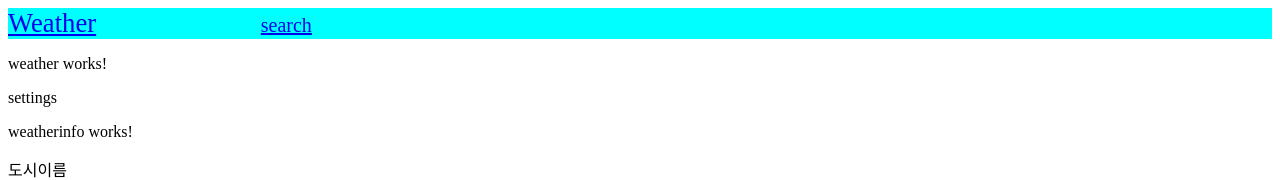
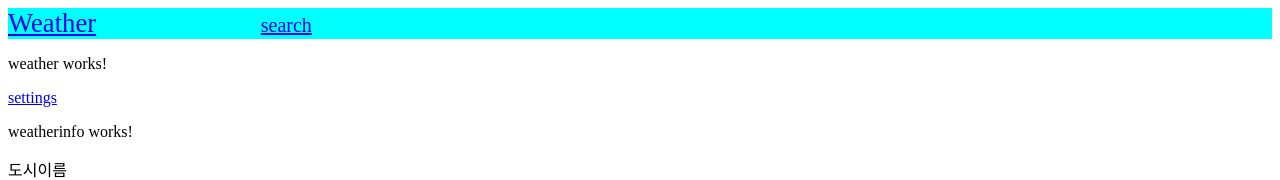
Before and after one commit to wookikiik/angular_study, an Angular app: page /weather in a window 1280 px wide. Shown: the top 180 px of the page. Built offline with nearby package versions, Linux system fonts and the light colour scheme.

Commit message:
weather 컴포넌트에 세팅 페이지 이동 버튼 추가

```diff
--- a/projects/han/src/app/weather/weather.component.html
+++ b/projects/han/src/app/weather/weather.component.html
@@ -1,3 +1,3 @@
 <p>weather works!</p>
-<p><a>settings</a></p>
+<p><a routerLink='/settings'>settings</a></p>
 <app-weatherinfo></app-weatherinfo>
```
